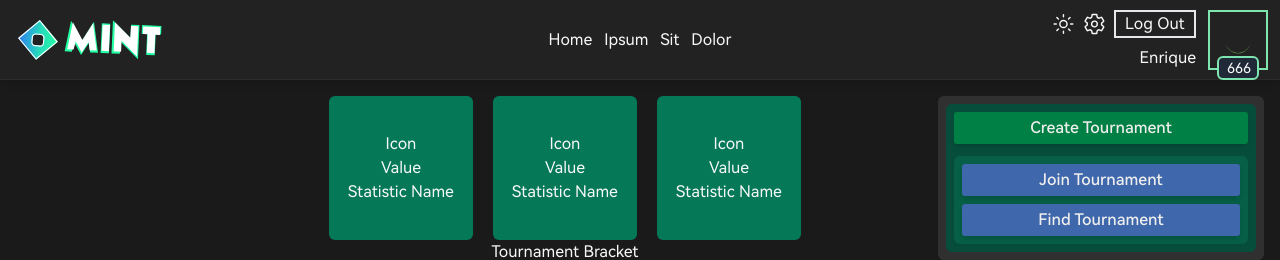
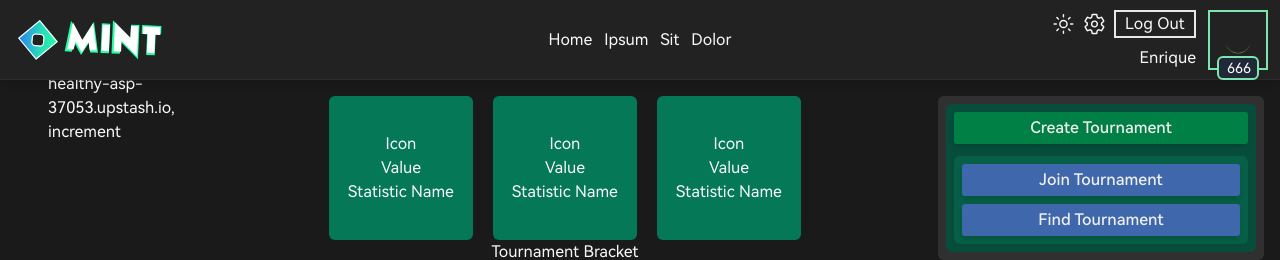
Before and after one commit to Khazoda/tournamint, a Next.js app in the folder client/: page / in a window 1280 px wide. Shown: the top 260 px of the page. Built offline with nearby package versions, Linux system fonts and the light colour scheme; no server answers.

Commit message:
api call test redis

```diff
--- a/client/pages/_app.tsx
+++ b/client/pages/_app.tsx
@@ -4,7 +4,7 @@ import { useState, useEffect } from 'react'
 import Navbar from '../components/common/Navbar'
 import axios from 'axios'
 import { UserProvider } from '../context/UserContext'
-const { Redis } = require('@upstash/redis')
+import { Redis } from '@upstash/redis'
 
 let body: HTMLBodyElement | null = null
 let localStorage: Storage
@@ -16,6 +16,8 @@ function MyApp({ Component, pageProps }: AppProps) {
   const [name, setName] = useState<string>()
   const [bio, setBio] = useState<string>()
   const [ig, setIgn] = useState<string>()
+
+  const [cacheCount, setCacheCount] = useState(pageProps.count)
 
   // Light/Dark theme switching function
   const setDark = (val: boolean) => {
@@ -125,22 +127,11 @@ function MyApp({ Component, pageProps }: AppProps) {
   }
 
   // Redis Connection
-
-  const response = async (req: any, res: any) => {
-    const redis = Redis.fromEnv()
-    await redis.set('foo', 'bar')
-    const x = await redis.get('foo')
-
-    res.json({
-      body: JSON.stringify('foo ' + x),
-    })
-    return x
+  const incr = async () => {
+    const response = await fetch('/api/redisTest', { method: 'GET' })
+    const data = await response.json()
+    setCacheCount(data.count)
   }
-  const getResponse = async () => {
-    const x = await response('', '')
-    console.log(x)
-  }
-  getResponse()
 
   return (
     <div className=" m-0 h-full bg-white-100 font-body text-black-800 dark:bg-black-700 dark:text-white-200">
@@ -150,6 +141,13 @@ function MyApp({ Component, pageProps }: AppProps) {
           setDark={setDark}
           userData={userData}
         ></Navbar>
+        <div className="absolute top-12 left-12 h-24 w-24">
+          {process.env.NEXT_PUBLIC_UPSTASH_REDIS_REST_URL},{cacheCount}
+          <button type="button" onClick={incr}>
+            increment
+          </button>
+        </div>
+
         <Component
           userData={userData}
           refreshUserInfo={refreshUserInfo}
@@ -160,4 +158,12 @@ function MyApp({ Component, pageProps }: AppProps) {
   )
 }
 
+export async function getStaticProps() {
+  const redis = Redis.fromEnv()
+
+  const count = await redis.incr('nextjsCounter')
+
+  return { props: { count } }
+}
+
 export default MyApp
--- /dev/null
+++ b/client/pages/api/redisTest.ts
@@ -0,0 +1,19 @@
+
+
+
+  // Next.js API route support: https://nextjs.org/docs/api-routes/introduction
+  import type { NextApiRequest, NextApiResponse } from 'next'
+  import { Redis } from "@upstash/redis";
+
+  type Data = {
+      count: number
+  }
+
+  export default async function handler(
+    req: NextApiRequest,
+    res: NextApiResponse<Data>
+  ) {
+    const redis = Redis.fromEnv();
+    const count = await redis.incr("nextjsCounter");
+    res.json({ count });
+  }
```
Also changed, not shown: 1 other file (tests, documents, lock files or other folders).
